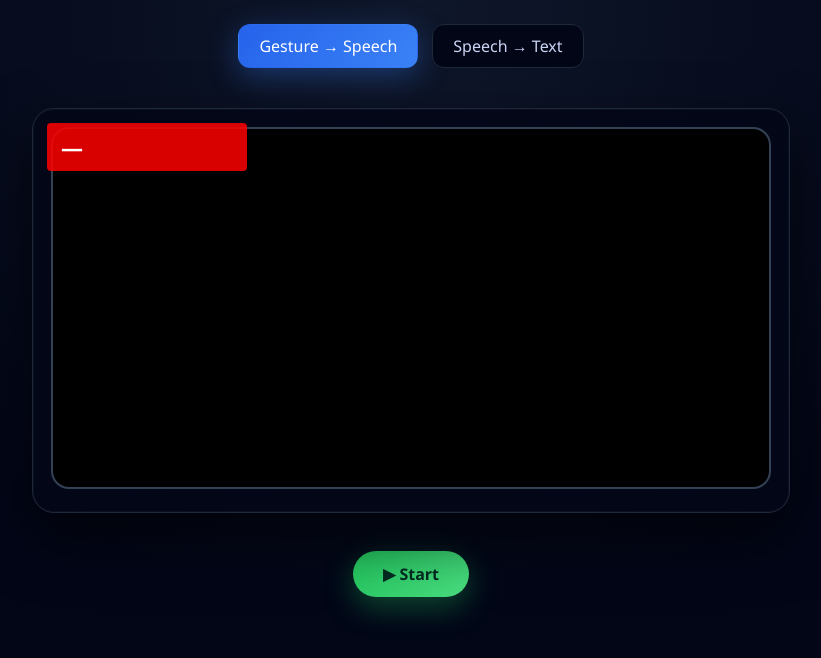
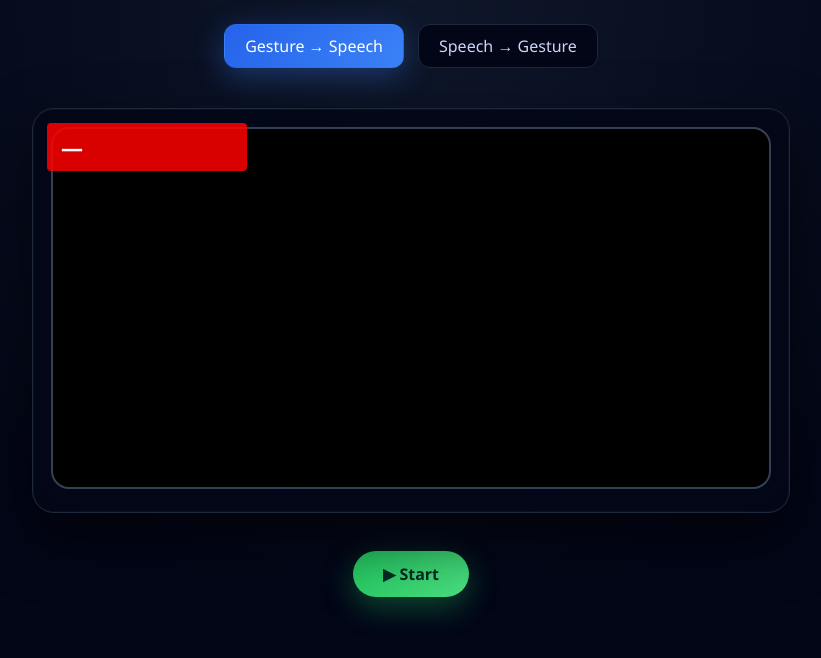
Before and after one commit to outofboundxception/Codeversity-2026, a React (Vite) app in the folder igu/: page / in a window 1280 px wide. Shown: the top 658 px of the page, without its empty margins (229-1050 px from the left). Built offline with nearby package versions, Linux system fonts and the light colour scheme; no server answers.

Commit message:
- changed text_to_sign port to 8001

```diff
--- a/igu/src/components/SignAnimation.jsx
+++ b/igu/src/components/SignAnimation.jsx
@@ -26,7 +26,7 @@ const SignAnimation = ({ images, speed = 600 }) => {
   return (
     <div className="gesture-box">
       <img
-        src={`http://localhost:8000${images[currentIndex]}`}
+        src={`http://localhost:8001${images[currentIndex]}`}
         alt="ISL sign"
         style={{
           width: "260px",
--- a/igu/src/pages/Home.jsx
+++ b/igu/src/pages/Home.jsx
@@ -62,7 +62,7 @@ const Home = () => {
           className={mode === "speech-to-text" ? "active" : ""}
           onClick={() => setMode("speech-to-text")}
         >
-          Speech → Text
+          Speech → Gesture
         </button>
       </div>
 
--- a/igu/src/services/api.js
+++ b/igu/src/services/api.js
@@ -21,7 +21,7 @@ export const predictGesture = async (image) => {
 };
 
 export const predictISL = async (text) => {
-  const res = await fetch("http://localhost:8000/predict", {
+  const res = await fetch("http://localhost:8001/predict", {
     method: "POST",
     headers: {
       "Content-Type": "application/json"
```
